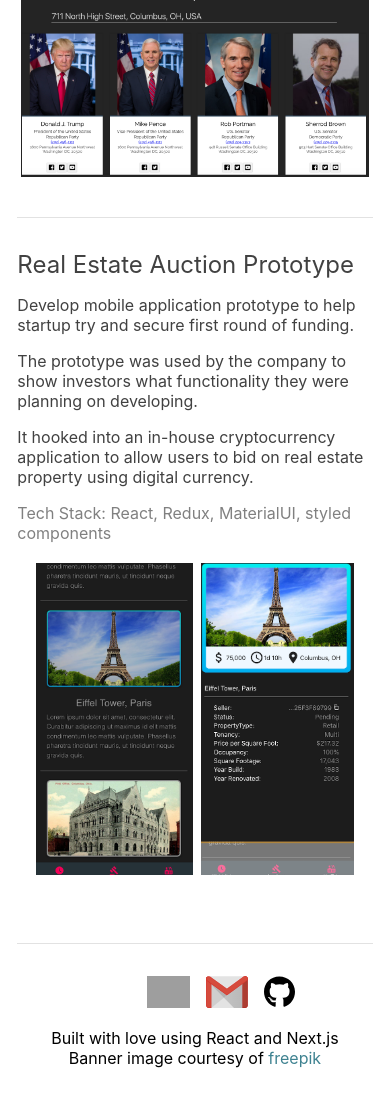
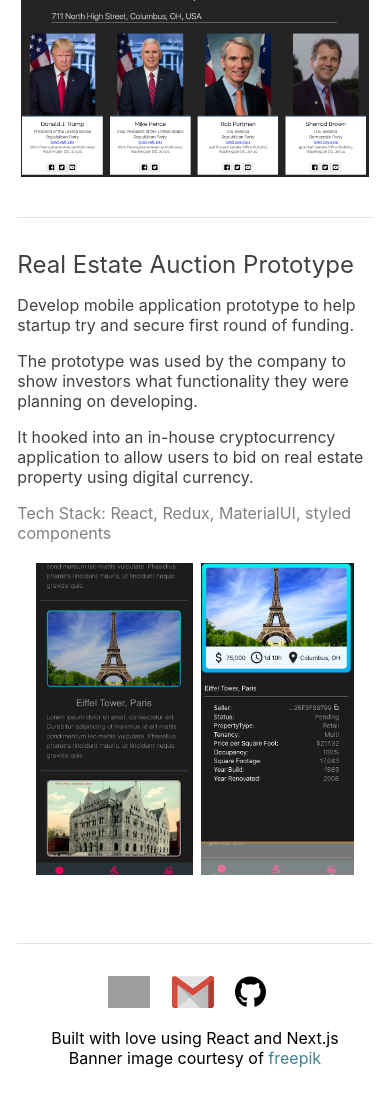
Before and after one commit to mdurban/nextjs-personal-website, a Next.js app: page / in a window 390 px wide. Shown: the part 3195-4295 px from the top of the page. Built offline with nearby package versions, Linux system fonts and the light colour scheme; grey boxes are pictures that could not be loaded.

Commit message:
fix footer container width to center content on mobile

```diff
--- a/components/footer.module.css
+++ b/components/footer.module.css
@@ -43,7 +43,7 @@
     width: 95%;
   }
   .contactContainer {
-    width: 33%;
+    width: 60%;
     margin-bottom: 1rem;
   }
   .contactImage {
```
